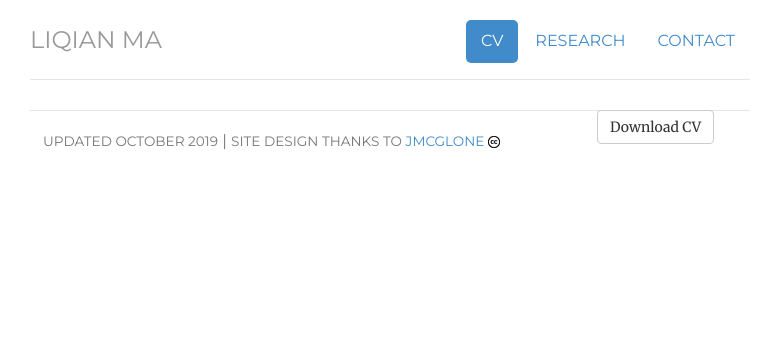
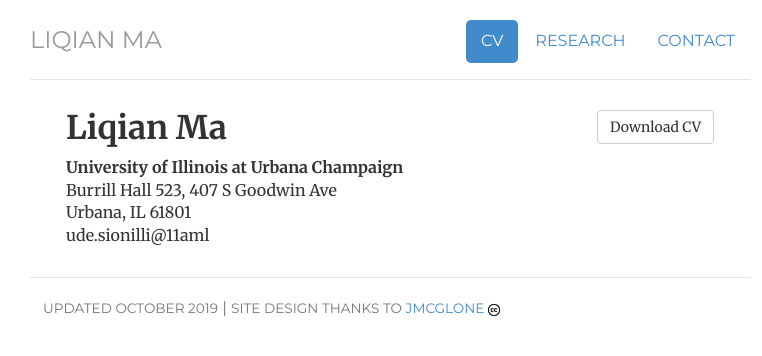
Before and after one commit to liqian-ma/liqian-ma.github.io, a Jekyll site: the page built from cv/index.html, in a window 1280 px wide. Shown: the top 356 px of the page, without its empty margins (250-1012 px from the left). Built offline with Jekyll 4.4.1, drawn with Linux system fonts in a browser that asks for light colours.

Commit message:
Update index.html

```diff
--- a/cv/index.html
+++ b/cv/index.html
@@ -10,4 +10,22 @@ description: Current CV for Liqian Ma
 ---
 <div class="cv">
 	<a href="/files/CV_LM.pdf" class="btn btn-default pull-right" title="Download CV as PDF">Download CV</a>
+	<div itemscope itemtype="http://data-vocabulary.org/Person">
+
+				<span itemprop="name"><h1>Liqian Ma</h1></span>
+
+				<address>
+
+				<span itemprop="affiliation"><strong>University of Illinois at Urbana Champaign</strong><br></span>
+
+				Burrill Hall 523, 407 S Goodwin Ave<br>
+
+				Urbana, IL 61801<br>
+
+
+				<span class="obfuscate">lma11@illinois.edu</span>
+
+				</address>
+
+				</div>
 </div>
```
